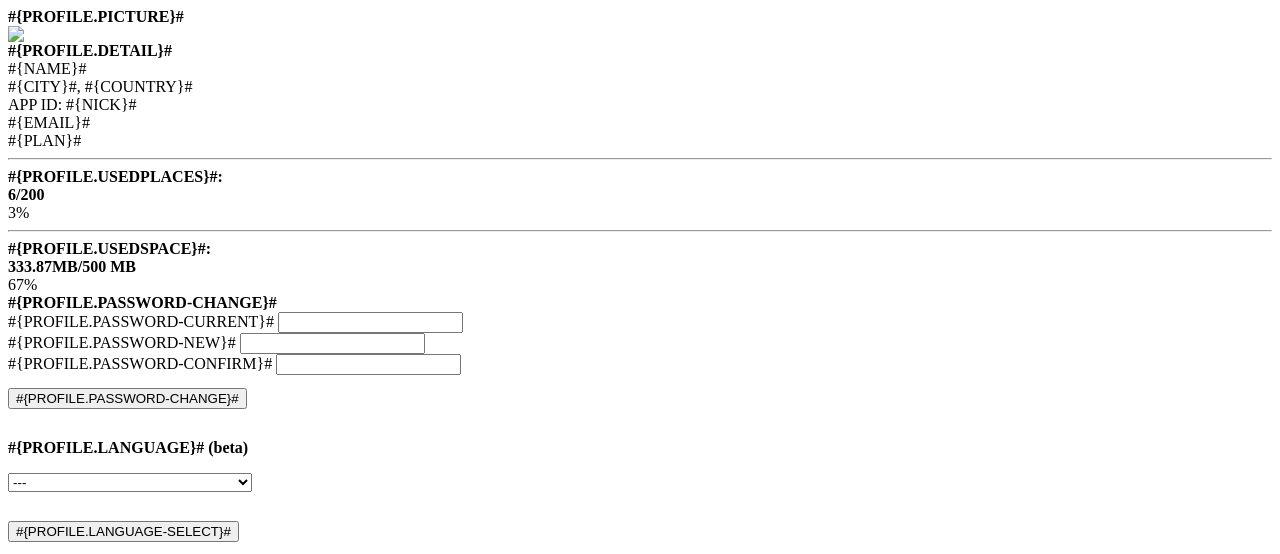
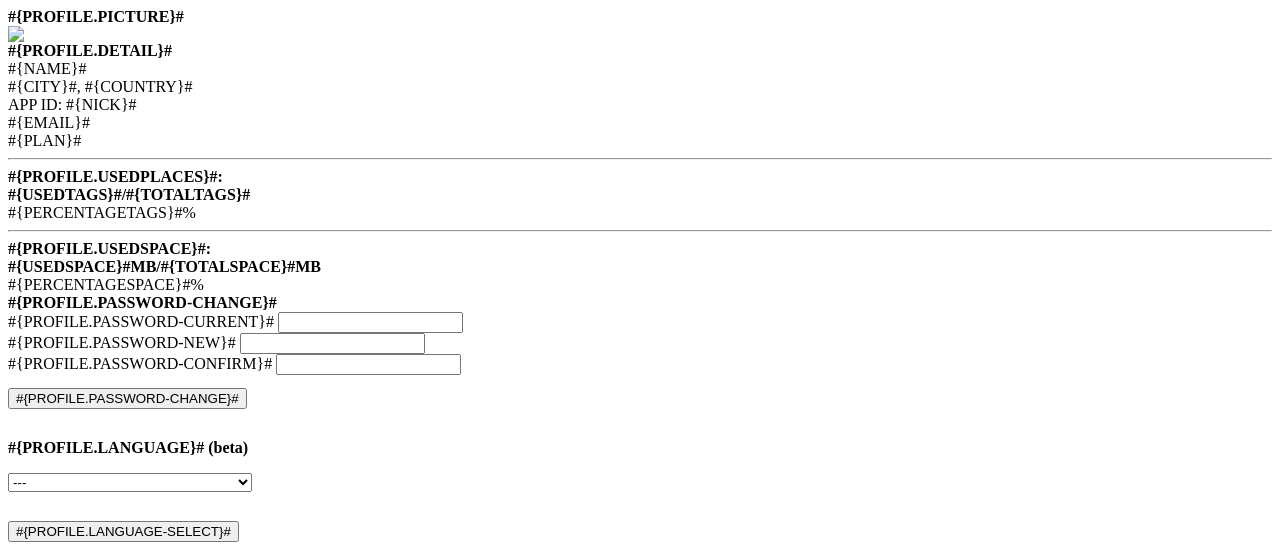
Before and after one commit to IllutioAR/GeoDisplay-MVC, a PHP site: page /profile/profile.php in a window 1280 px wide. Shown: the top 554 px of the page. Run offline with PHP 8.4, Linux system fonts and the light colour scheme.

Commit message:
Render de info de perfil.
- Se cambiaron los datos estáticos del detalle del perfil para mostrar
los datos reales.

```diff
--- a/app/controller/mvc.controller.php
+++ b/app/controller/mvc.controller.php
@@ -217,7 +217,6 @@ class mvc_controller {
 
 		$pagina = $this->replace_content('/\#{USEDTAGS}\#/ms' ,$used_tags , $pagina);
 		$pagina = $this->replace_content('/\#{TOTALTAGS}\#/ms' ,$plan_info["total_tags"] , $pagina);
-		$pagina = $this->replace_content('/\#{USEDTAGS}\#/ms' ,$used_tags , $pagina);
 		$pagina = $this->replace_content('/\#{PERCENTAGETAGS}\#/ms' ,$percentage_tags , $pagina);
 
 		$pagina = $this->replace_content('/\#{USEDSPACE}\#/ms' , $used_space , $pagina);
--- a/app/views/default/modules/profile/profile.php
+++ b/app/views/default/modules/profile/profile.php
@@ -31,11 +31,11 @@
 												<div>
 													<strong>#{PROFILE.USEDPLACES}#:</strong>
 													<div class="progress-container">
-														<div><strong>6/200</strong></div>
+														<div><strong>#{USEDTAGS}#/#{TOTALTAGS}#</strong></div>
 														<div class="progress">
 															<div class="progress">
-																<div class="progress-bar" role="progressbar" aria-valuenow="3" aria-valuemin="0" aria-valuemax="100" style="width: 3%">
-																	<span class="sr-only">3%</span>
+																<div class="progress-bar" role="progressbar" aria-valuenow="#{PERCENTAGETAGS}#" aria-valuemin="0" aria-valuemax="100" style="width: #{PERCENTAGETAGS}#%">
+																	<span class="sr-only">#{PERCENTAGETAGS}#%</span>
 																</div>
 															</div>
 														</div>
@@ -45,11 +45,11 @@
 												<div>
 													<strong>#{PROFILE.USEDSPACE}#:</strong>
 													<div class="progress-container">
-														<div><strong>333.87MB/500 MB</strong></div>
+														<div><strong>#{USEDSPACE}#MB/#{TOTALSPACE}#MB</strong></div>
 														<div class="progress">
 															<div class="progress">
-																<div class="progress-bar" role="progressbar" aria-valuenow="67" aria-valuemin="0" aria-valuemax="100" style="width: 67%">
-																	<span class="sr-only">67%</span>
+																<div class="progress-bar" role="progressbar" aria-valuenow="#{PERCENTAGESPACE}#" aria-valuemin="0" aria-valuemax="100" style="width: #{PERCENTAGESPACE}#%">
+																	<span class="sr-only">#{PERCENTAGESPACE}#%</span>
 																</div>
 															</div>
 														</div>
```
